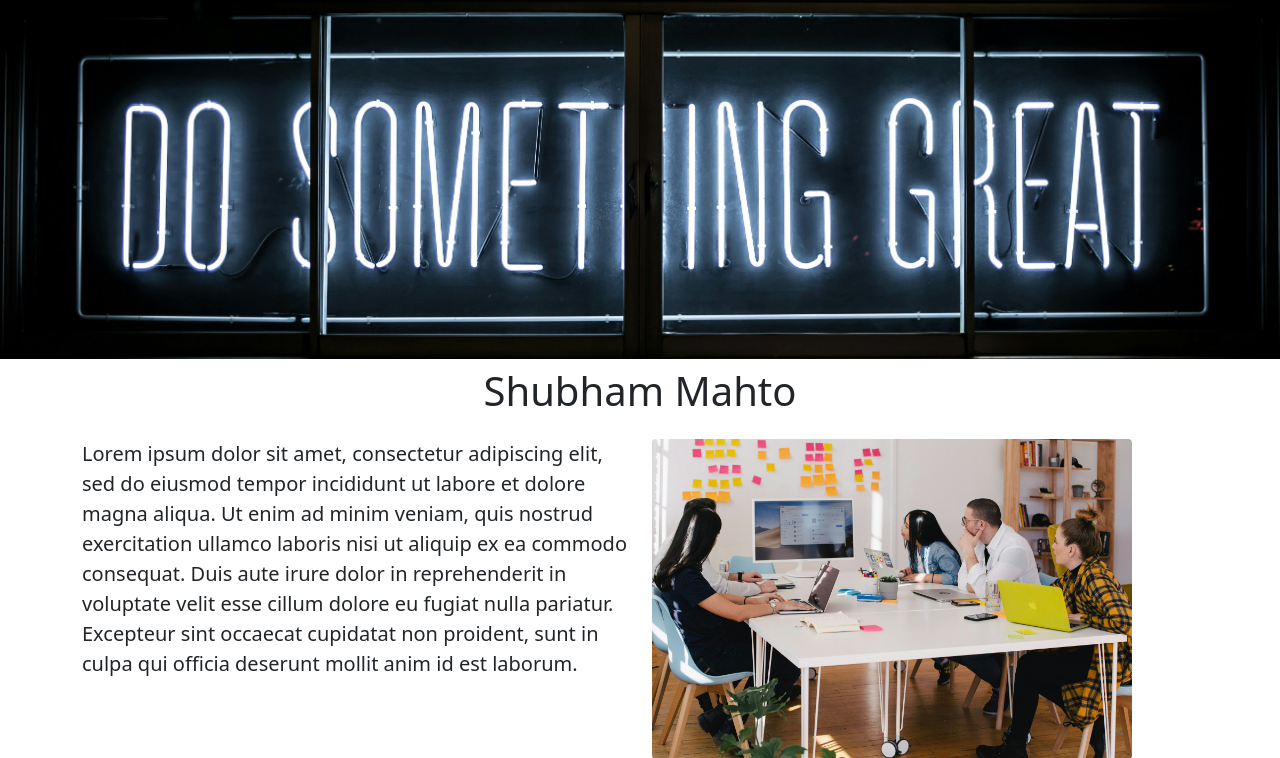
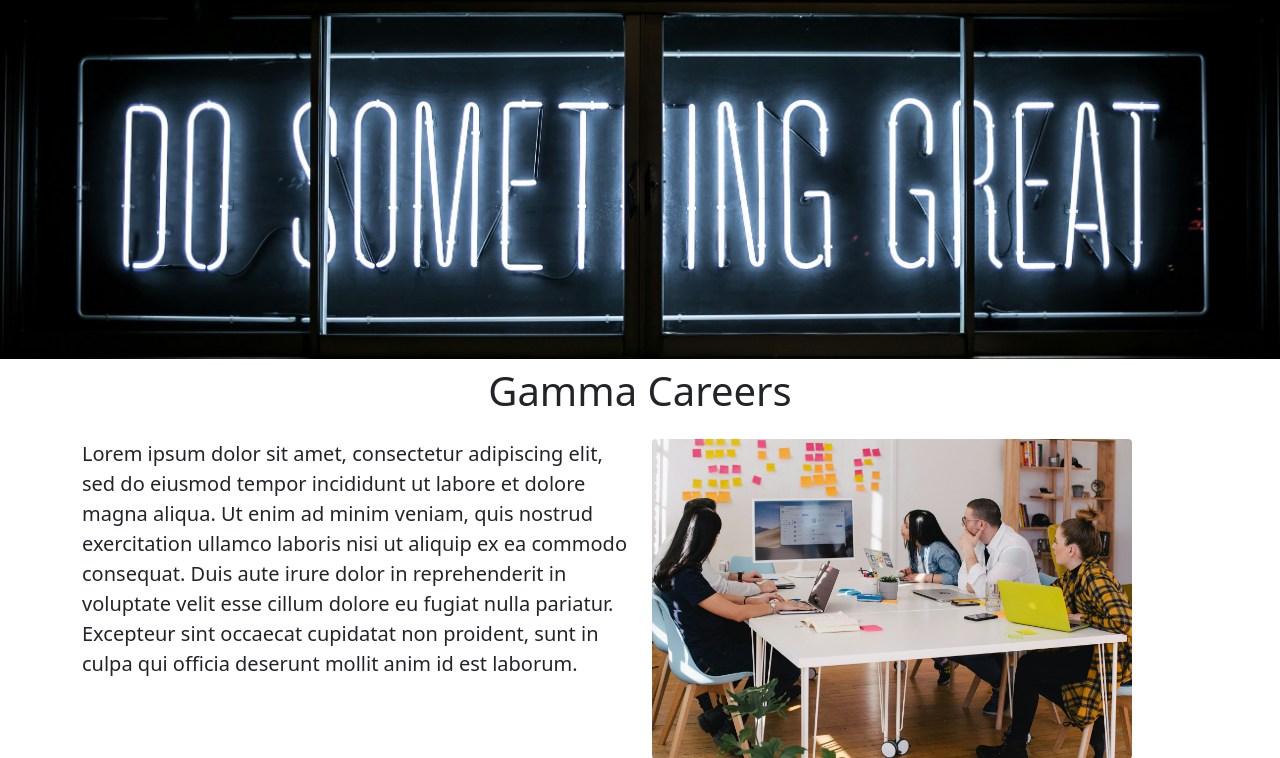
Before and after one commit to ShubhamMaht0/shubham-mahto-website, a Flask app: page / in a window 1280 px wide. Shown: the part 57-815 px from the top of the page. Run offline with Flask 3, Linux system fonts and the light colour scheme.

Commit message:
name changed

```diff
--- a/app.py
+++ b/app.py
@@ -31,7 +31,7 @@ JOBS = [
 
 @app.route("/")
 def hello_shubham():
-   return render_template('home.html', jobs=JOBS, first_name='Shubham')
+   return render_template('home.html', jobs=JOBS, first_name='Gamma')
 
 @app.route("/api/jobs")
 def list_jobs():
--- a/templates/home.html
+++ b/templates/home.html
@@ -18,7 +18,7 @@
     {%include 'nav.html'%}
     <img class="img-fluid" id="banner" src="static/banner.jpg">
     <div class="container">
-      <h1 class="text-center mt-2 mb-4">{{first_name}} Mahto</h1>
+      <h1 class="text-center mt-2 mb-4">{{first_name}} Careers</h1>
       <div class="row" style="margin-bottom:16px">
         <div class="col-md-6">
           <p class="lead">Lorem ipsum dolor sit amet, consectetur adipiscing elit, sed do eiusmod tempor incididunt ut labore et dolore magna aliqua. Ut enim ad minim veniam, quis nostrud exercitation ullamco laboris nisi ut aliquip ex ea commodo consequat. Duis aute irure dolor in reprehenderit in voluptate velit esse cillum dolore eu fugiat nulla pariatur. Excepteur sint occaecat cupidatat non proident, sunt in culpa qui officia deserunt mollit anim id est laborum.</p>
```
